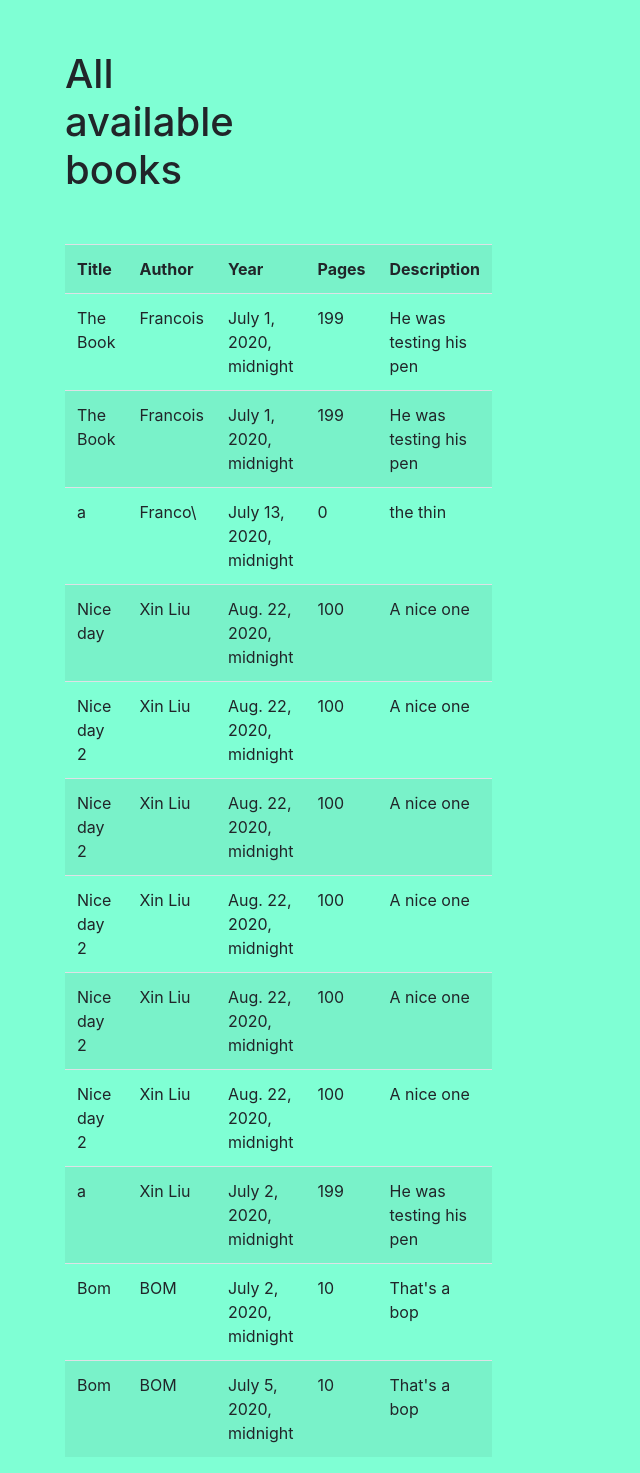
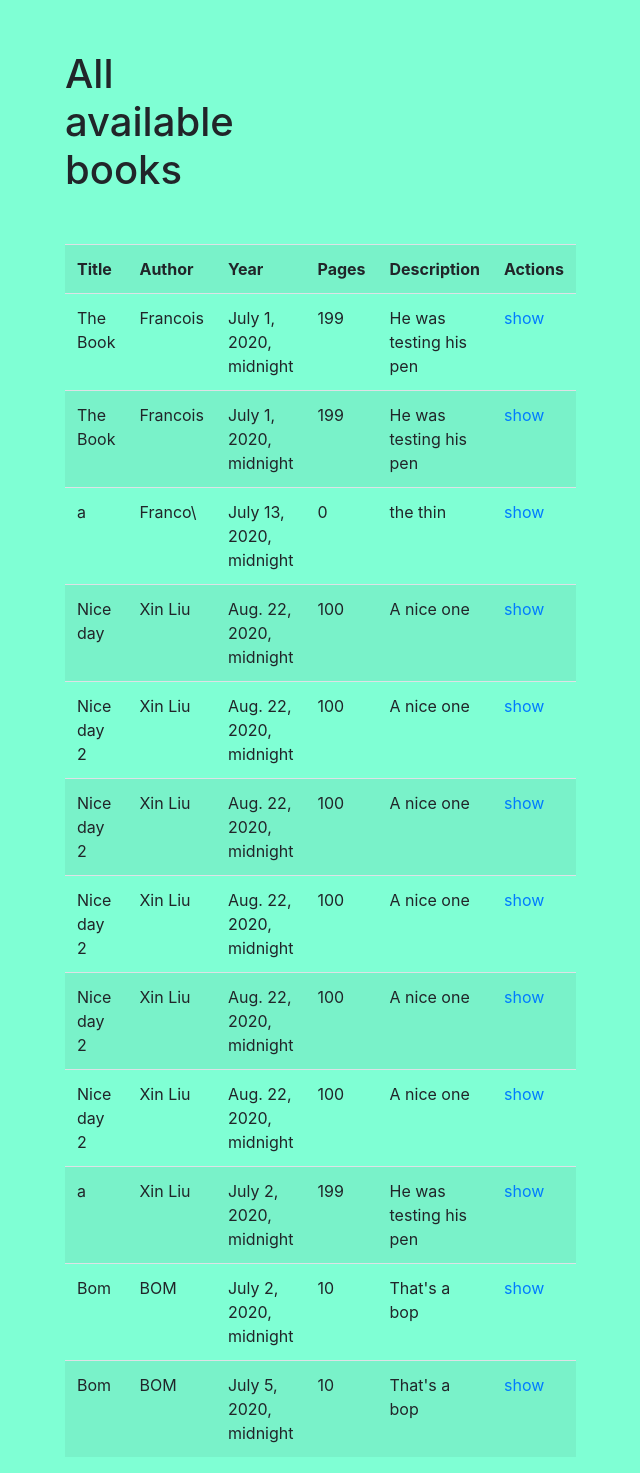
Before and after one commit to fxnolimit/Library_System, a Django app: page /list_all in a window 1280 px wide. Shown: the whole page, without its empty margins (475-1115 px from the left). Run offline with Django 3.2, Linux system fonts and the light colour scheme; data comes from the database, SQL or seed files in the repository; both versions use the stored data as it was after the commit; some libraries are stand-ins or nearby versions.

Commit message:
show books done

```diff
--- a/Library/static/css/index.css
+++ b/Library/static/css/index.css
@@ -1,7 +1,6 @@
 body {
     background-color: aquamarine;
     margin : auto 540px auto;
-
 }
 
 h1 {
--- a/Library/templates/list_all.html
+++ b/Library/templates/list_all.html
@@ -17,14 +17,18 @@
             <th scope="col">Year</th>
             <th scope="col">Pages</th>
             <th scope="col">Description</th>
+            <th scope="col">Actions</th>
         </tr>
         {% for book in books %}
             <tr>
-                <td>{{ book.title}}</td>
+                <td>{{book.title}}</td>
                 <td>{{book.author}}</td>
                 <td>{{book.year}}</td>
                 <td>{{book.pages}}</td>
                 <td>{{book.description}}</td>
+                <td>
+                    <a href="/show/{{book.id}}">show</a>
+                </td>
             </tr>
         {% endfor %}
 
--- a/Library/urls.py
+++ b/Library/urls.py
@@ -4,5 +4,6 @@ from . import views
 urlpatterns = [
     path('', views.index),
     path('create', views.create ),
-    path('list_all', views.list_all)
+    path('list_all', views.list_all),
+    path('show/<int:id>', views.show_id )
 ]
--- a/Library/views.py
+++ b/Library/views.py
@@ -16,8 +16,7 @@ def create(request):
         # create the Book instance then save to db
         new_book = Book(title=title, author=author, year=year, pages=pages, description=description)
         new_book.save()
-
-        return redirect("/list_all")
+        return redirect("/show/"+ str(new_book.id))
     elif request.method == "GET":
         return render(request, "create.html")
     else:
@@ -26,5 +25,9 @@ def create(request):
 # List all books
 def list_all(request):
     context = {"books": Book.objects.all()}
-    print("HERE", context["books"])
     return render(request, "list_all.html", context)
+
+def show_id(request, id):
+    book_id = id
+    context = {"book": Book.objects.get(id=book_id)}
+    return render(request, "show.html", context)
```
Also changed, not shown: Library/templates/show.html (added, +22 -0 lines), db.sqlite3.
